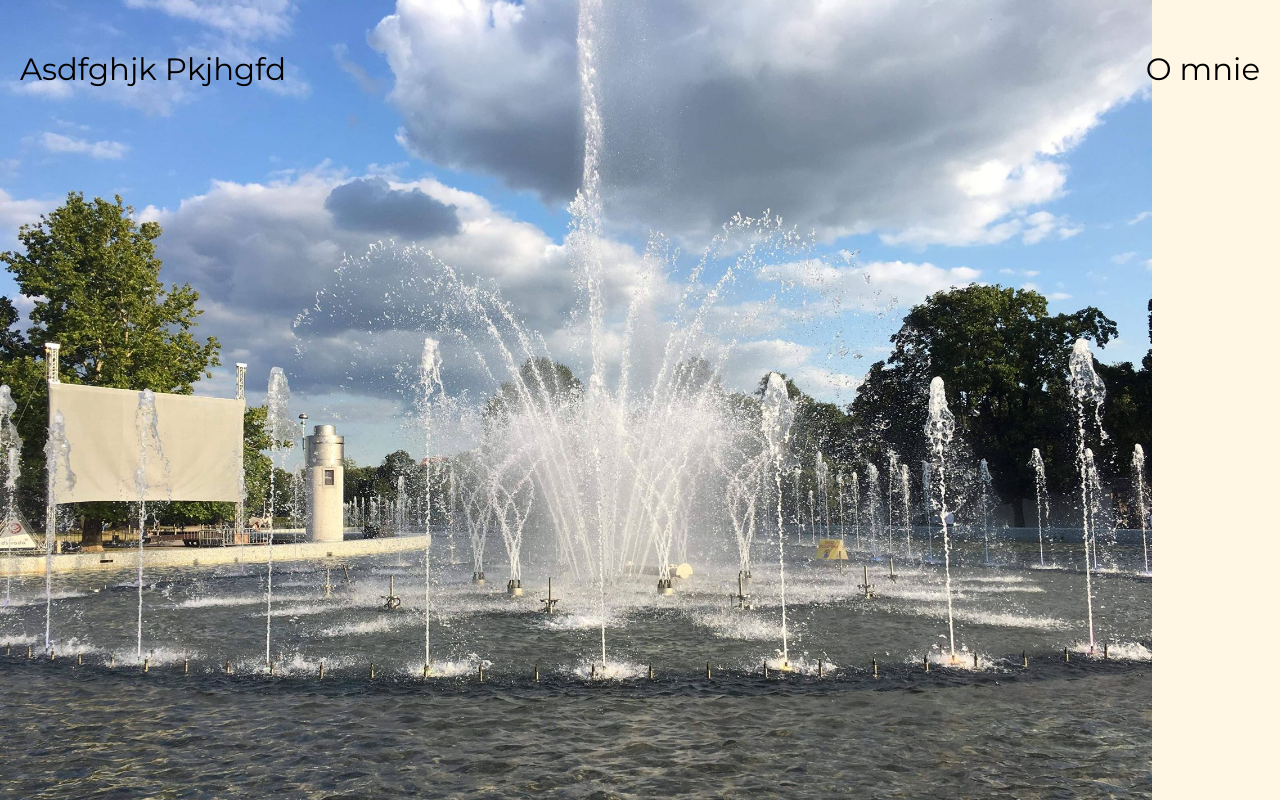
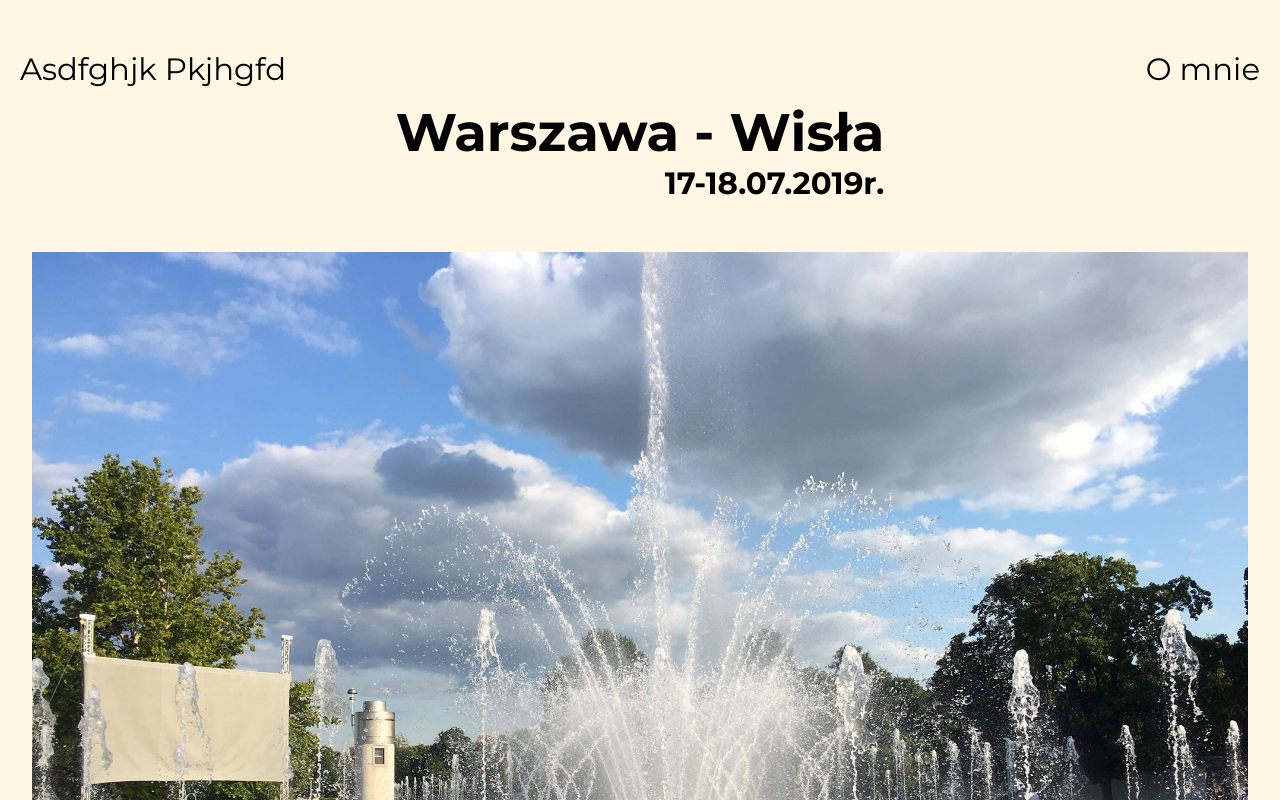
Before and after one commit to Adaxelx/photo-gallery-page, a React (Create React App) app: page /articles/WWa in a window 1280 px wide. Shown: the top 800 px of the page. Built offline with nearby package versions, Linux system fonts and the light colour scheme.

Commit message:
start of gallery look

```diff
--- a/src/App.js
+++ b/src/App.js
@@ -15,8 +15,12 @@ class App extends React.Component {
   data = [
     {
       title: 'Warszawa - Wisła',
-      images: [{ src: img, description: 'Park fontann' }],
+      images: [
+        { src: img, description: 'Multimedialny park fontann' },
+        { src: img, description: 'Multimedialny park fontann' },
+      ],
       path: '/articles/WWa',
+      date: '17-18.07.2019r.',
       nextArt: {
         title: 'Bielsko Podlaski zachód',
         subtitle: 'Spokojny dzień w domu',
@@ -43,7 +47,15 @@ class App extends React.Component {
         key={art.path}
         path={art.path}
         exact
-        render={() => <Gallery title={art.title} changeLoad={changeLoad} images={art.images} nextArt={art.nextArt} />}
+        render={() => (
+          <Gallery
+            title={art.title}
+            date={art.date}
+            changeLoad={changeLoad}
+            images={art.images}
+            nextArt={art.nextArt}
+          />
+        )}
       />
     ));
     return (
--- a/src/components/Gallery.js
+++ b/src/components/Gallery.js
@@ -1,11 +1,11 @@
 import React from 'react';
 import styled from 'styled-components';
+import { TimelineMax } from 'gsap/TweenMax';
 
 import Nav from './Nav';
 
 const StyledGallery = styled.section`
     background-color: ${({ theme }) => theme.bgArt}
-    height: 100vh;
     width: 100%;
     position: absolute;
     top: 0;
@@ -14,19 +14,58 @@ const StyledGallery = styled.section`
     align-items: center;
 `;
 
-const StyledTitle = styled.h2``;
+const StyledConTit = styled.section`
+  display: flex;
+  flex-direction: column;
+`;
 
-const StyledCon = styled.section``;
+const StyledTitle = styled.h2`
+  color: black;
+  z-index: 1;
+  margin-top: 100px;
+  font-size: ${({ theme }) => theme.fontSize.xl};
+`;
 
-const StyledConImg = styled.div``;
+const StyledDate = styled.h3`
+  font-size: ${({ theme }) => theme.fontSize.m};
+  align-self: flex-end;
+`;
+
+const StyledCon = styled.section`
+  opacity: 0;
+  width: 95%;
+  margin-top: 50px;
+`;
+
+const StyledConImg = styled.section`
+  display: flex;
+  flex-direction: column;
+  align-items: center;
+  margin-bottom: ${({ theme }) => theme.marginBox};
+`;
 
 const StyledImage = styled.img`
-  width: 90%;
+  width: 100%;
 `;
 
-const StyledDescription = styled.h4``;
+const StyledDescription = styled.h4`
+  font-size: ${({ theme }) => theme.fontSize.m};
+  margin-top: ${({ theme }) => theme.marginContent};
+`;
 
-const Gallery = ({ changeLoad, title, images, nextArt }) => {
+const Gallery = ({ changeLoad, title, images, nextArt, date }) => {
+  const con = React.createRef();
+
+  const animate = () => {
+    const cn = con.current;
+    const tl = new TimelineMax();
+
+    tl.addLabel('hide')
+      .to(cn, 0.1, { y: '50px' })
+      .addLabel('show')
+      .to(cn, 1, { y: '0px', opacity: 1 });
+  };
+
   const imagesArr = images.map(img => (
     <StyledConImg>
       <StyledImage src={img.src}></StyledImage>
@@ -38,8 +77,13 @@ const Gallery = ({ changeLoad, title, images, nextArt }) => {
     <>
       <Nav changeLoad={changeLoad} color="black" />
       <StyledGallery>
-        <StyledCon>{imagesArr}</StyledCon>
+        <StyledConTit>
+          <StyledTitle>{title}</StyledTitle>
+          <StyledDate>{date}</StyledDate>
+        </StyledConTit>
+        <StyledCon ref={con}>{imagesArr}</StyledCon>
       </StyledGallery>
+      {setTimeout(() => animate(), 100)}
     </>
   );
 };
--- a/src/templates/Home.js
+++ b/src/templates/Home.js
@@ -1,6 +1,5 @@
 import React from 'react';
 import styled from 'styled-components';
-import { TimelineMax } from 'gsap/TweenMax';
 
 import Nav from '../components/Nav';
 import Articles from './Articles';
```
